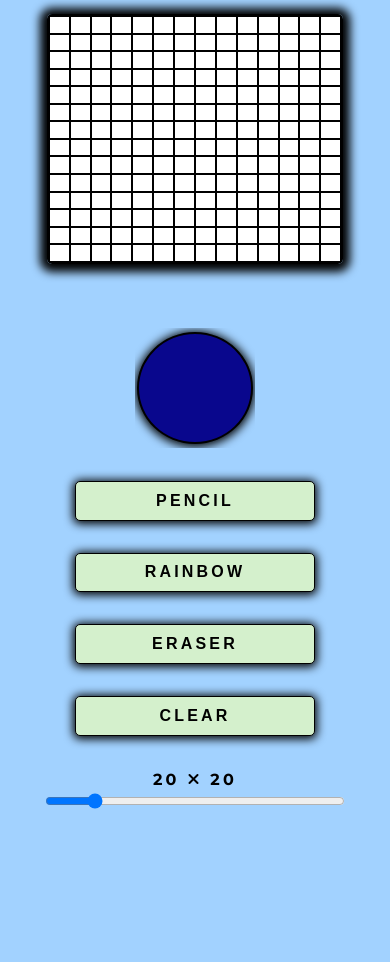
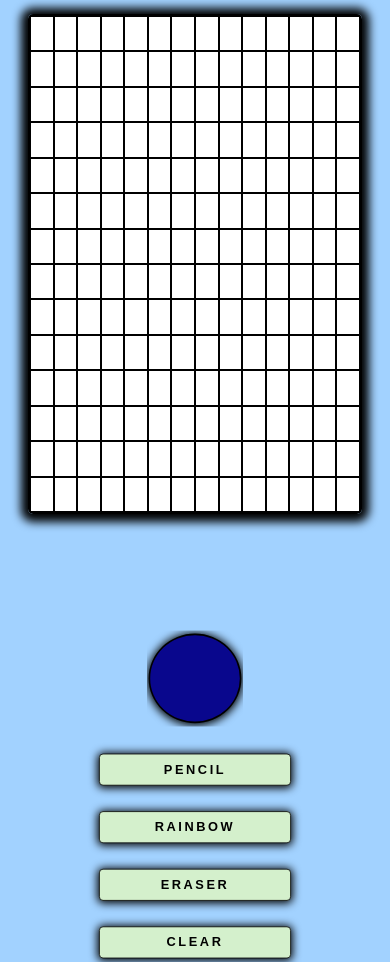
Before and after one commit to BaibhavJoshi/etch-a-sketch, a plain HTML site: page index.html in a window 390 px wide. Shown: the part 146-1108 px from the top of the page. Before the commit the page ends 962 px from the top, so only its background shows below. Drawn offline with Linux system fonts and the light colour scheme.

Commit message:
Add files via upload
> Responsive as heckkk!
> CSS done.

```diff
--- a/css/styles.css
+++ b/css/styles.css
@@ -159,9 +159,15 @@ input[type="color"]:active{
 
 }
 
-@media (max-width: 1500px){
+@media (max-width: 1560px){
     .header{
         margin-left:8em;
+    }
+
+    .settings{
+        width:300px;
+        height:500px;
+        margin-top:0;
     }
 }
 
@@ -187,6 +193,7 @@ input[type="color"]:active{
 @media (max-width: 900px){
     .main{
         width:100%;
+        height:100%;
     }
     .header{
         text-align:center;
@@ -199,7 +206,6 @@ input[type="color"]:active{
         padding:1em;
     }
 
-
     .primary-container{
         display:flex;
         flex-direction:column-reverse;
@@ -209,10 +215,11 @@ input[type="color"]:active{
 
     .settings{
         margin-top:0;
+        transform:scale(0.8);
     }
 
     .board{
-        width:80%;
+        width:90%;
     }
 
     .board-size-input{
```
